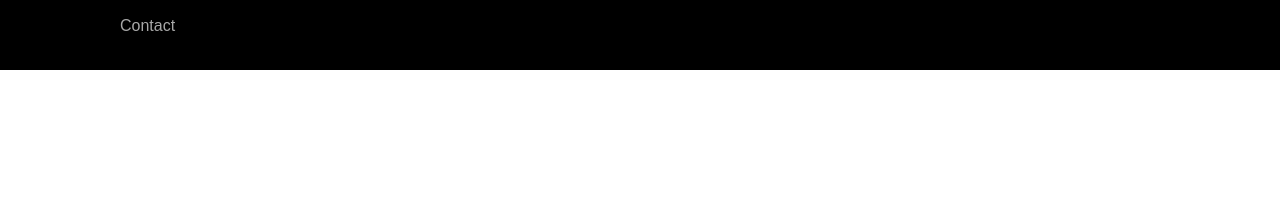
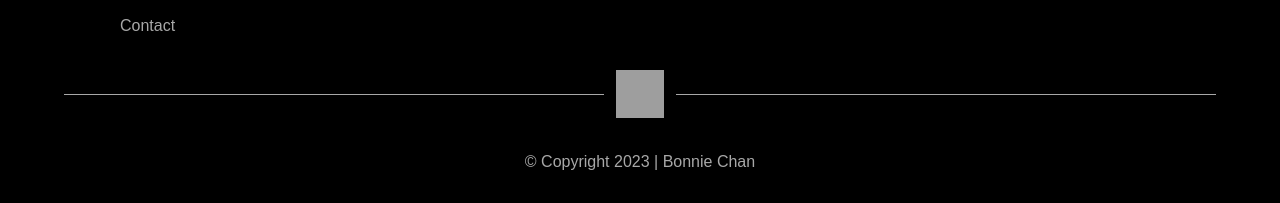
Before and after one commit to wanhsuan625/profile, a React (Create React App) app in the folder my-website/: page / in a window 1280 px wide. Shown: the part 3602-3805 px from the top of the page. Before the commit the page ends 3672 px from the top, so only its background shows below. Built offline with nearby package versions, Linux system fonts and the light colour scheme; grey boxes are pictures that could not be loaded; the HTML template or start-up script is replaced by a standard one.

Commit message:
Feat: add download cv effect in navbar and footer

```diff
--- a/my-website/src/section/Footer.js
+++ b/my-website/src/section/Footer.js
@@ -3,21 +3,25 @@ import { ReactComponent as Download } from '../images/download.svg';
 import { ReactComponent as Email } from '../images/email.svg';
 import { ReactComponent as Github } from '../images/github.svg';
 import { ReactComponent as Linkedin } from '../images/linkedin.svg';
+import cv from '../cv/Bonnie Chan.pdf';
+import logoicon from '../images/logoicon.png';
 
 function Footer() {
     return(
     <>
         <footer className="bg-black">
-            <div className="text-gray p-8 xs:flex xs:justify-between md:px-20 max-w-300 mx-auto">
+            <section className="text-gray p-8 sm:flex sm:justify-between md:px-20 max-w-300 mx-auto">
                 <ul>
                     <h1 className="text-light-blue text-xl font-semibold mb-4 lg:text-2xl">Quick Link</h1>
                     <div className="flex-col gap-y-4">
                         <li className="mb-3"><a href="#about" className="hover:text-white">About</a></li>
                         <li className="mb-3"><a href="#project" className="hover:text-white">Porject</a></li>
-                        <li className="w-10 flex items-center cursor-pointer gap-1 mb-3 footer__cv hover:text-white">
-                            <Download className='w-4 h-4 fill-gray footer__cv-icon--hover'/>CV
+                        <li className="mb-3">
+                            <a href={cv} download className="w-10 flex items-center cursor-pointer gap-1 footer__cv hover:text-white">
+                                <Download className='w-4 h-4 fill-gray footer__cv-icon--hover'/>CV
+                            </a>
                         </li>
-                        <li className="mb-12 md:mb-0"><a href="#contact" className="hover:text-white">Contact</a></li>
+                        <li className="mb-12 sm:mb-0"><a href="#contact" className="hover:text-white">Contact</a></li>
                     </div>
                 </ul>
 
@@ -41,7 +45,15 @@ function Footer() {
                         </a>
                     </div>
                 </div>
+            </section>
+
+            <div className="flex w-11/12 mx-auto max-w-6xl gap-3 items-center my-8 sm:mt-0">
+                <hr className="w-1/2" />
+                <img src={logoicon} className="w-12 h-12" alt="" />
+                <hr className="w-1/2"/>
             </div>
+
+            <p className="text-center pb-8">© Copyright 2023 | Bonnie Chan</p>
         </footer>
     </>
     )
--- a/my-website/src/section/Navbar.js
+++ b/my-website/src/section/Navbar.js
@@ -5,6 +5,7 @@ import close from '../images/close.svg';
 import { ReactComponent as Download } from '../images/download.svg';
 import { ReactComponent as Github } from '../images/github.svg';
 import { ReactComponent as Linkedin } from '../images/linkedin.svg';
+import cv from '../cv/Bonnie Chan.pdf';
 
 function Navbar(){
     const [ isHidden , setIsHidden ] = useState(true);
@@ -40,7 +41,7 @@ function Navbar(){
                     <a href='#project' className='block menu__item menu__item--hover menu__item--active'>Project</a>
                 </li>
                 <li>
-                    <a href="#" className='cv menu__item menu__item--hover menu__item--active flex justify-center items-center gap-1'>
+                    <a href={cv} download className='cv menu__item menu__item--hover menu__item--active flex justify-center items-center gap-1 cursor-pointer'>
                         <Download className='w-4 h-4 downloadIcon--hover md:fill-gray'/>CV
                     </a>
                 </li>
```
Also changed, not shown: 1 other file (tests, documents, lock files or other folders).
